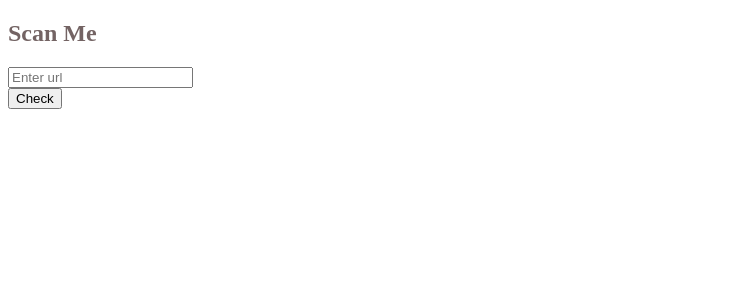
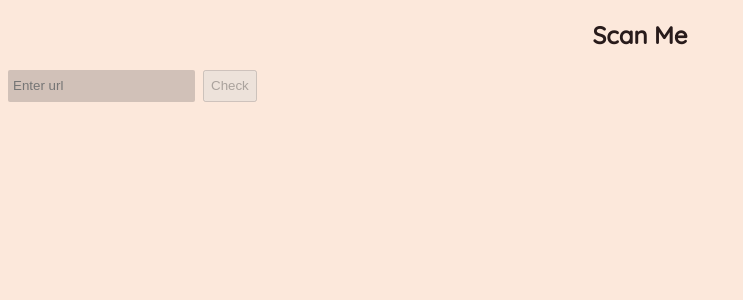
Before and after one commit to tdogubo/scanner, a Preact app: page / in a window 1280 px wide. Shown: the top 300 px of the page, without its empty margins (0-743 px from the left). Built offline with nearby package versions, Linux system fonts and the light colour scheme.

Commit message:
feat: popup styling url validation WIP

```diff
--- a/src/index.jsx
+++ b/src/index.jsx
@@ -12,13 +12,21 @@ const App = () => {
   const [url, setUrl] = useState("");
   const [malicious, setMalicious] = useState();
   const [loading, setLoading] = useState(false);
-  const [consent, setConsent] = useState(false);
+  const [checkDisabled, setCheckDisabled] = useState(true);
   const [val, setVal] = useState("");
+
+  const urlPattern =
+  // /http+[s]?:\/\/(?:www\.)?[-a-zA-Z0-9@:%._\+~#=]{1,256}\.[a-zA-Z0-9()]{1,6}\b(?:[-a-zA-Z0-9()@:%_\+.~#?&\/=]*)/;
+  /http+[s]?:\/\/(?:www\.)?[-a-zA-Z0-9@:%._\+~#=]{1,256}\.[a-zA-Z0-9()]{1,6}\b(?:[-a-zA-Z0-9()@:%_\+.~#?&\/=]*)/
+    // /^http+[s]?+(:\/\/(?:www\.)?[-a-zA-Z0-9@:%._\+~#=]{1,256}\.[a-zA-Z0-9()]{1,6}\b(?:[-a-zA-Z0-9()@:%_\+.~#?&\/=]*)$)/;
+    // /http+[s]?(:\/\/)((www.)?)(([^.]+)\.)?([a-zA-z0-9\-_]+)(.com|.net|.gov|.org|.in)(\/[^\s]*)?/;
 
   // const form = useRef(null);
 
   const onInput = async (event) => {
     const { value } = event.target;
+    setCheckDisabled(!value?.match(urlPattern));
+    console.log(checkDisabled);
     setUrl(value);
   };
 
@@ -64,19 +72,23 @@ const App = () => {
         <div className="container">
           <div className="input-container">
             <input
+              className="input-style "
               type="url"
               name="url"
               value={url}
-              required
+              // required
               id="url"
               placeholder="Enter url"
+              // pattern="http+[s]?:\/\/(?:www\.)?[-a-zA-Z0-9@:%._\+~#=]{1,256}\.[a-zA-Z0-9()]{1,6}\b(?:[-a-zA-Z0-9()@:%_\+.~#?&\/=]*)"
               onInput={onInput}
             />
+            <button type="submit" disabled={checkDisabled}>
+              Check
+            </button>
           </div>
-            <button type="submit">Check</button>
           <div className="image-container">
             {loading ? (
-            <img src={LOADER} alt="loader" height={96} width={96}/>
+              <img src={LOADER} alt="loader" height={96} width={96} />
             ) : malicious ? (
               <img src={DANGER} alt="checkmark" />
             ) : (
--- a/src/style.css
+++ b/src/style.css
@@ -1,19 +1,35 @@
 /* @import url('https://fonts.googleapis.com/css2?family=Roboto&display=swap'); */
-@import url('https://fonts.googleapis.com/css2?family=Quicksand:wght@300&display=swap');
+@import url('https://fonts.googleapis.com/css2?family=Quicksand:wght@500&display=swap');
 
+@media (prefers-color-scheme: light) {
+	body {
+		background-color: #fce8db;
+		color: black;
+	}
+}
+
+/* Dark mode */
+@media (prefers-color-scheme: dark) {
+	body {
+		background-color: #000000a5;
+		color: white;
+	}
+}
 
 .form {
-	display: inline-flex;
+	display: flex;
 	gap: 2rem;
-	width: 100%;
-	height: 100%;
+	width: 15rem;
+
+	height: 5rem;
 	/* font-family: 'Roboto', sans-serif; */
 	visibility: visible;
 }
 
 h2 {
-	/* font-family: 'Quicksand', sans-serif; */
-	color: #736363;
+	text-align: center;
+	font-family: 'Quicksand', sans-serif;
+	color: #281b1b;
 }
 
 .container {
@@ -25,7 +41,20 @@ h2 {
 
 .input-container {
 	display: flex;
-	gap: 10px;
+	gap: 0.5rem;
+	width: 100%;
+	height: 2rem;
+}
+
+.input-style {
+	border-radius: 2px;
+	border: none;
+	background-color: #776d6d52;
+	padding: 0 5px;
+}
+
+.input-style:focus-visible {
+	outline: #736363;
 }
 
 .image-container {
```
Lines whose indentation alone changed are shown as unchanged.
